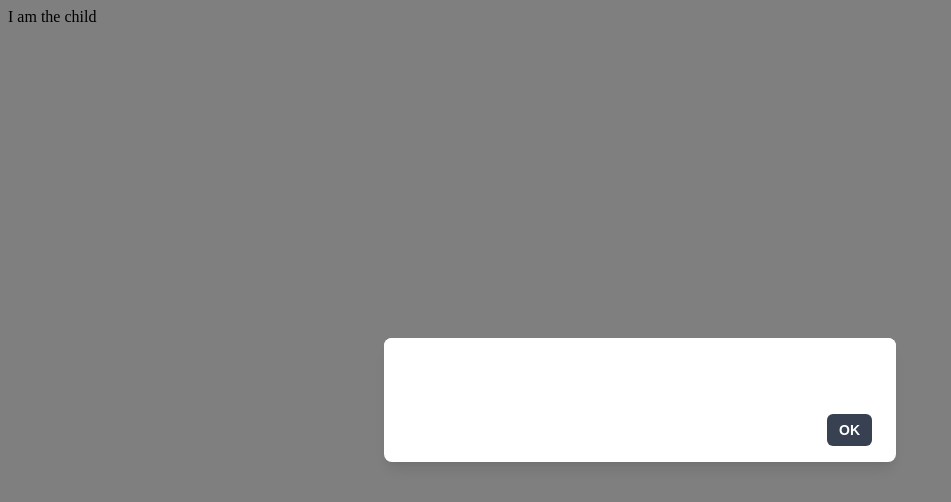
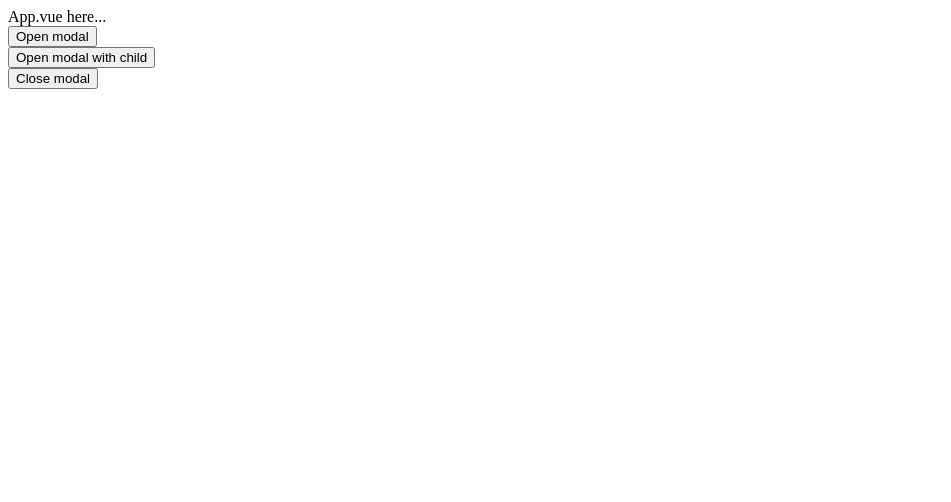
Before and after one commit to antoniolimadev/flour-modal, a Vue app: page / in a window 1280 px wide. Shown: the top 502 px of the page, without its empty margins (0-951 px from the left). Built offline with nearby package versions, Linux system fonts and the light colour scheme.

Commit message:
update playground with different modal instances

```diff
--- a/playground/App.vue
+++ b/playground/App.vue
@@ -1,10 +1,31 @@
 <script setup lang="ts">
-import { FlourModal } from '@/components';
 import TheChild from './TheChild.vue';
 
 </script>
 
 <template>
-    <FlourModal msg="Vite + Vue" />
-    <TheChild />
+    App.vue here...
+    <br>
+    <button
+        type="button"
+        @click="$flourModal.open({
+            title: 'Is this working?',
+            message: 'Please confirm this is working by pressing the OK button',
+        })"
+    >
+        Open modal
+    </button>
+    <br>
+    <button
+        type="button"
+        @click="$flourModal.open({
+            child: TheChild
+        })"
+    >
+        Open modal with child
+    </button>
+    <br>
+    <button @click="$flourModal.close()">
+        Close modal
+    </button>
 </template>
--- a/playground/TheChild.vue
+++ b/playground/TheChild.vue
@@ -1,9 +1,15 @@
 <script setup lang="ts">
+import { inject } from "vue";
+
+const closeModal = inject<() => void>('closeModal')!;
 
 </script>
 
 <template>
     <div>
-        I am the child
+        <h3>I am the child</h3>
+        <button type="button" @click="closeModal">
+            Close modal
+        </button>
     </div>
 </template>
--- a/playground/main.ts
+++ b/playground/main.ts
@@ -1,6 +1,7 @@
 import { createApp } from 'vue';
 import App from './App.vue';
-
+import FlourModal from "@/";
 const app = createApp(App);
 
+app.use(FlourModal);
 app.mount('#app');
```
